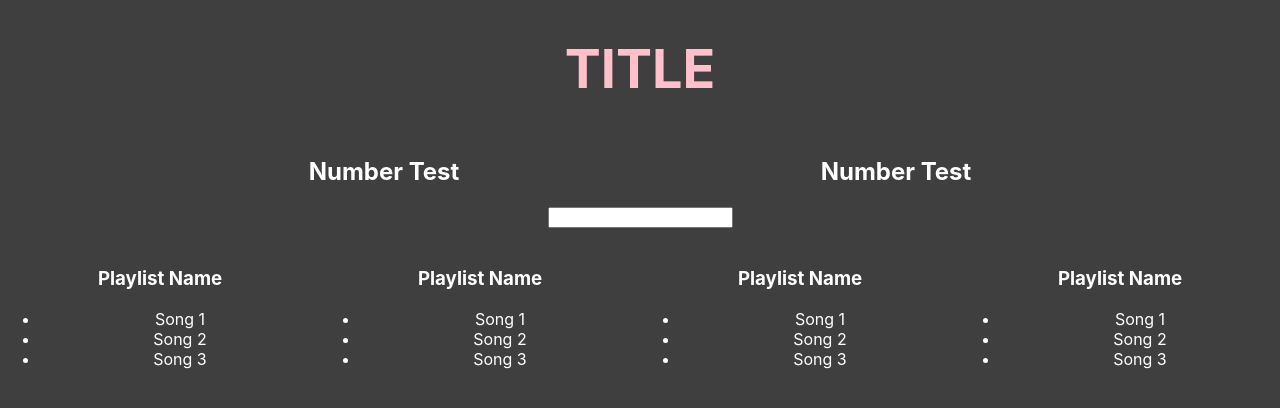
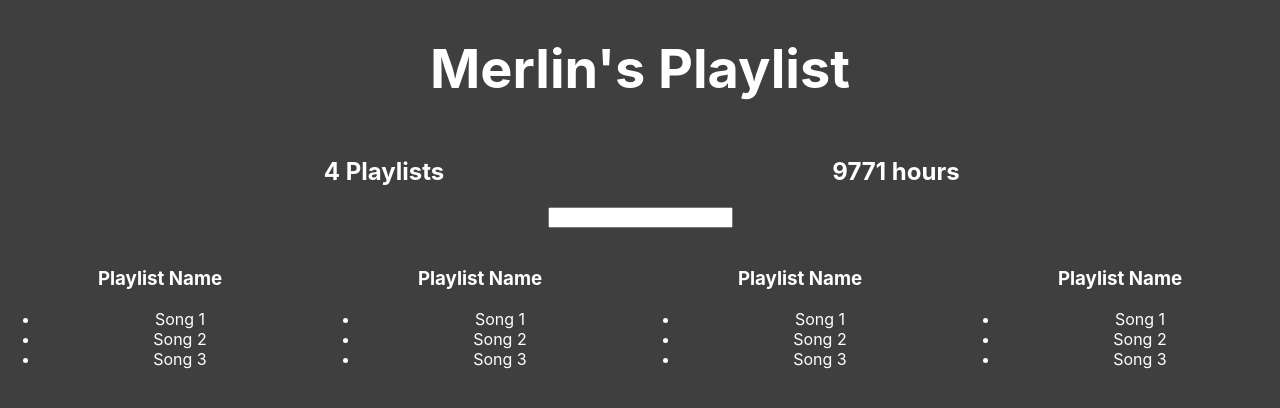
Before and after one commit to scottgall/spotify-app, a React (Create React App) app: page / in a window 1280 px wide. Shown: the top 408 px of the page. Built offline with nearby package versions, Linux system fonts and the light colour scheme.

Commit message:
added fake server data to title and aggregate counters

```diff
--- a/src/App.css
+++ b/src/App.css
@@ -1,3 +1,7 @@
+html, body {
+  background: rgb(63, 63, 63);
+}
+
 .App {
   text-align: center;
 }
@@ -8,9 +12,6 @@
   pointer-events: none;
 }
 
-body{
-  background: rgb(63, 63, 63);
-}
 .App-header {
   background-color: #282c34;
   min-height: 100vh;
--- a/src/App.js
+++ b/src/App.js
@@ -5,12 +5,67 @@ let textColor = 'white';
 let defaultStyle = {
   color: textColor
 }
+let fakeServerData = {
+  user: {
+    name: 'Merlin',
+    playlists: [
+      {
+        name: 'my faves',
+        songs: [
+          {name: 'the sign', duration: 3928},
+          {name: 'blue', duration: 38273},
+          {name: 'solo', duration: 29387}
+        ]
+      },
+      {
+        name: 'sleep',
+        songs: [
+          {name: 'return to innocence', duration: 29832},
+          {name: 'cotton eyed joe', duration: 392987},
+          {name: 'freak on a leash', duration: 9832}
+        ]
+      },
+      {
+        name: 'chill',
+        songs: [
+          {name: 'the sign', duration: 3928},
+          {name: 'blue', duration: 38273},
+          {name: 'solo', duration: 29387}
+        ]
+      },
+      {
+        name: 'hyped',
+        songs: [
+          {name: 'beat It', duration: 1839},
+          {name: 'cannelloni makaroni', duration: 1223},
+          {name: 'One Minute Man', duration: 7382},
+        ]
+      }
+    ]
+  }
+};
 
-class Aggregate extends Component {
+class PlaylistCounter extends Component {
   render() {
     return (
       <div style={{...defaultStyle, width: "40%", display: "inline-block"}}>
-        <h2>Number Test</h2>
+        <h2>{this.props.playlists && this.props.playlists.length} Playlists</h2>
+      </div>
+    );
+  }
+}
+
+class HoursCounter extends Component {
+  render() {
+    let allSongs = this.props.playlists.reduce((songs, eachPlaylist) => {
+      return songs.concat(eachPlaylist.songs)
+    }, [])
+    let totalDuration = allSongs.reduce((sum, eachSong) => {
+      return sum + eachSong.duration
+    }, 0)
+    return (
+      <div style={{...defaultStyle, width: "40%", display: "inline-block"}}>
+        <h2>{Math.round(totalDuration/60)} hours</h2>
       </div>
     );
   }
@@ -45,20 +100,32 @@ class Playlist extends Component {
 }
 
 class App extends Component {
+  constructor() {
+    super()
+    this.state = {serverData: {}}
+  }
+  componentDidMount() {
+    setTimeout(() => {
+      this.setState({serverData: fakeServerData})
+    }, 1000);
+  }
   render() {
-    const name = 'boi';
-    let pink = 'pink';
-    let headerStyle = {color: pink, 'fong-size': '50px'};
     return (
       <div className="App">
-        <h1>TITLE</h1>
-        <Aggregate />
-        <Aggregate />
-        <Filter />
-        <Playlist />
-        <Playlist />
-        <Playlist />
-        <Playlist />
+        {this.state.serverData.user ?
+        <div>
+          <h1 style={{...defaultStyle, 'font-size': '54px'}}>
+            {this.state.serverData.user.name}'s Playlist
+          </h1>
+          <PlaylistCounter playlists={this.state.serverData.user.playlists}/>
+          <HoursCounter playlists={this.state.serverData.user.playlists} />
+          <Filter />
+          <Playlist />
+          <Playlist />
+          <Playlist />
+          <Playlist />
+        </div> : <h1 style={defaultStyle}>loading</h1>
+        }
       </div>
     );
   }
```
